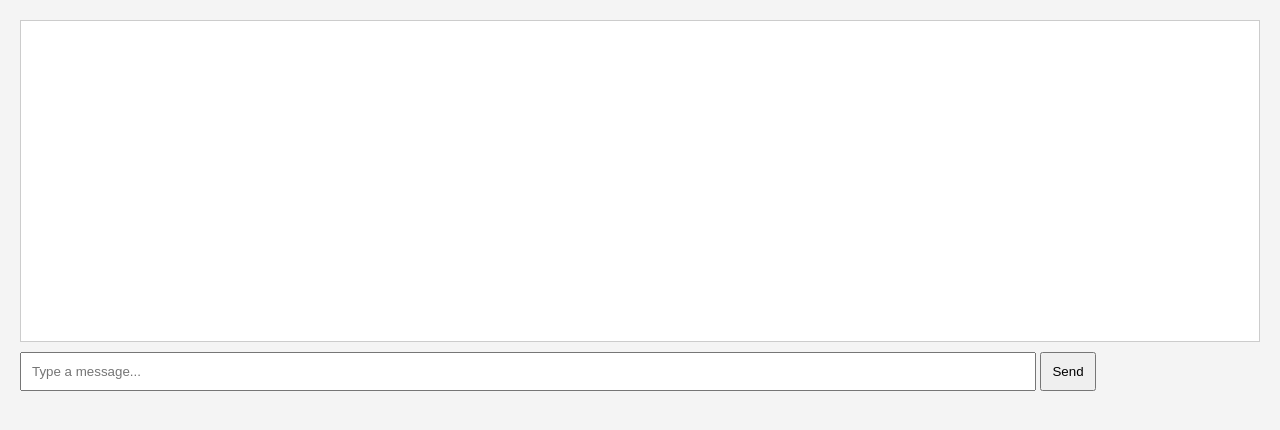
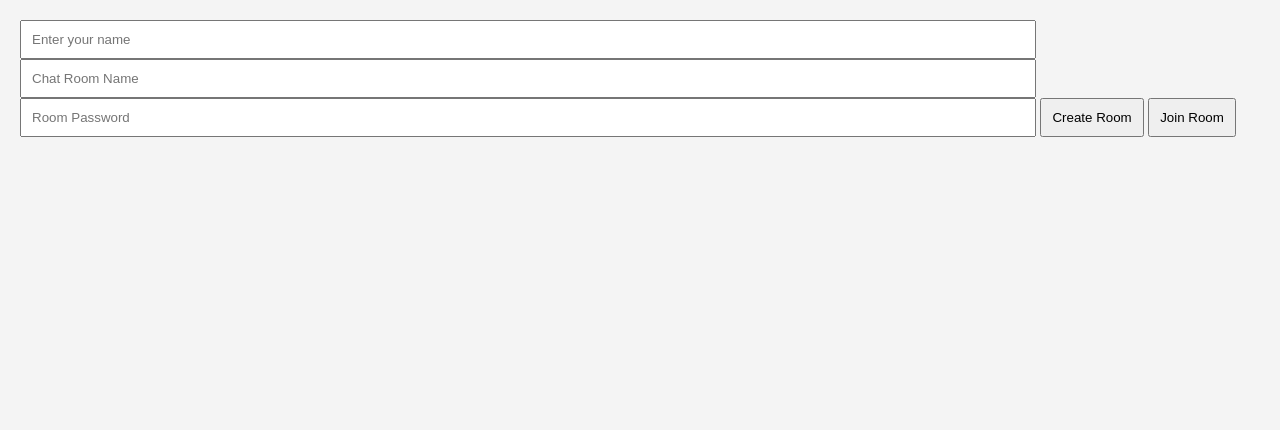
Before and after one commit to snowstudentDev/Messaging-App, a plain HTML site: page index.html in a window 1280 px wide. Drawn offline with Linux system fonts and the light colour scheme.

Commit message:
Update index.html

```diff
--- a/index.html
+++ b/index.html
@@ -4,12 +4,19 @@
     <meta charset="UTF-8">
     <meta name="viewport" content="width=device-width, initial-scale=1.0">
     <link rel="stylesheet" href="style.css">
-    <title>Simple Chat App</title>
+    <title>Helpful resources</title>
 </head>
 <body>
-    <div id="chatContainer"></div>
-    <input id="messageInput" type="text" placeholder="Type a message...">
-    <button id="sendButton">Send</button>
+    <div id="authContainer">
+        <input id="usernameInput" type="text" placeholder="Enter your name" />
+        <input id="roomNameInput" type="text" placeholder="Chat Room Name" />
+        <input id="roomPasswordInput" type="password" placeholder="Room Password" />
+        <button id="createRoomButton">Create Room</button>
+        <button id="joinRoomButton">Join Room</button>
+    </div>
+    <div id="chatContainer" style="display:none;"></div>
+    <input id="messageInput" type="text" placeholder="Type a message..." style="display:none;" />
+    <button id="sendButton" style="display:none;">Send</button>
     <script src="script.js"></script>
 </body>
 </html>
```
